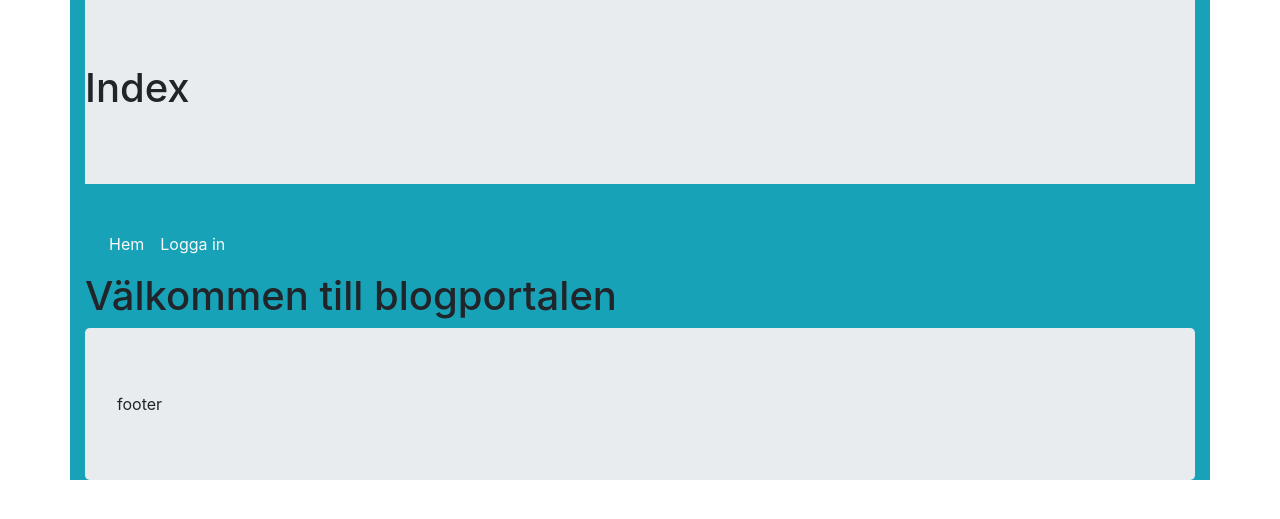
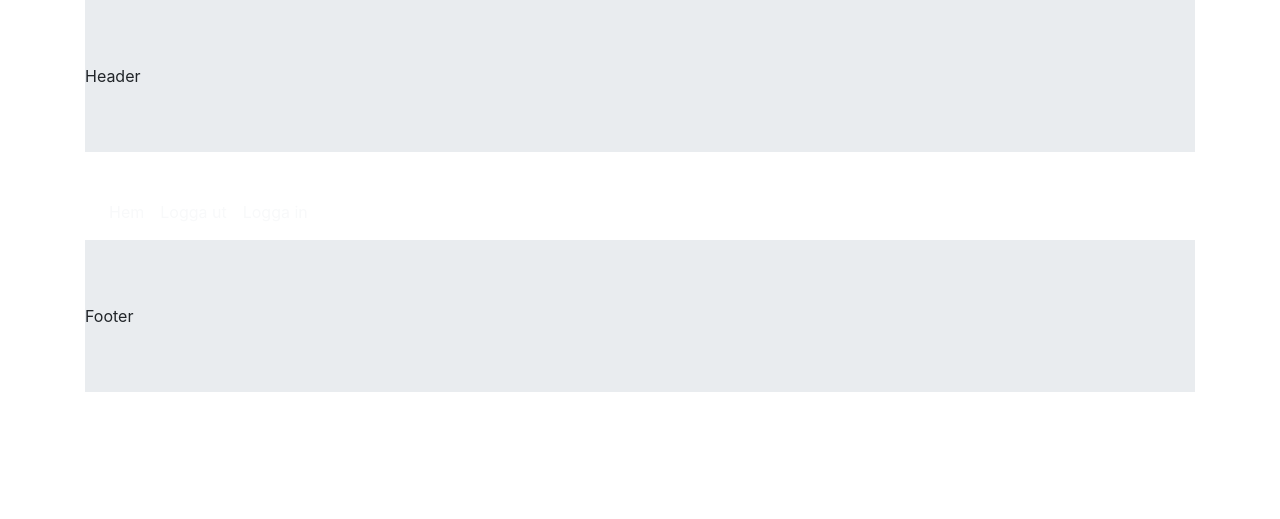
Before and after one commit to felix-och-simon-gyarbete/main, a Flask app: page / in a window 1280 px wide. Shown: the top 519 px of the page. Run offline with Flask 2, Linux system fonts and the light colour scheme; some libraries are stand-ins or nearby versions.

Commit message:
new base

```diff
--- a/Uppgift20/my_server/templates/base.html
+++ b/Uppgift20/my_server/templates/base.html
@@ -1,42 +1,40 @@
 <!DOCTYPE html>
 <html>
 <head>
-	<title>{%block title %}{% endblock %}</title>
-	<link rel="stylesheet" type="text/css" href="{{url_for('static', filename='mall.css')}}">
+	<title></title>
     <meta charset="utf-8">
     <meta name="viewport" content="width=device-width, initial-scale=1">
     <link rel="stylesheet" href="https://maxcdn.bootstrapcdn.com/bootstrap/4.5.2/css/bootstrap.min.css">
     <script src="https://ajax.googleapis.com/ajax/libs/jquery/3.5.1/jquery.min.js"></script>
     <script src="https://cdnjs.cloudflare.com/ajax/libs/popper.js/1.16.0/umd/popper.min.js"></script>
     <script src="https://maxcdn.bootstrapcdn.com/bootstrap/4.5.2/js/bootstrap.min.js"></script>
+    <link rel="stylesheet" type="text/css" href="mall.css">
 </head>
 <body class="bg-muted">
-	<div class="container bg-info">
+    <div class="container lada">
 
-	<header class="jumbotron jumbotron-fluid header">{% block header %}{% endblock %}</header>
-	{% for category, message in get_flashed_messages(with_categories=True) %}
-		<div class="alert-{{category}}">
+    <header class="jumbotron jumbotron-fluid header">Header</header>
 
-      	<p>{{ message }}</p>
-      	</div>
-	{% endfor %}
     <nav class="navbar navbar-expand-sm meny">
         <ul class="navbar-nav">
-		{% if session['logged_in'] %}
-		<li class="nav-item"><a class="nav-link text-light" href="{{url_for('start')}}">Hem</a></li>
-		<li class="nav-item"><a class="nav-link text-light" href="{{url_for('userPage')}}">Lista användare</a></li>
-		<li class="nav-item"><a class="nav-link text-light" href="{{url_for('loggaUt')}}">Logga Ut</a></li>
-		{% else %}
-		<li class="nav-item"><a class="nav-link text-light" href="{{url_for('start')}}">Hem</a></li>
-		<li class="nav-item"><a class="nav-link text-light" href="{{url_for('login')}}">Logga in</a></li>
-		{% endif %}
+        <li class="nav-item"><a class="nav-link text-light" href="1">Hem</a></li>
+        <li class="nav-item"><a class="nav-link text-light" href="2">Logga ut</a></li>
+        <li class="nav-item"><a class="nav-link text-light" href="3">Logga in</a></li>
+
         </ul>
     </nav>
+    <div class="row justify-content-around">
+    	<div class="col-2">
+    		<div class="sidebar"></div>
+    	</div>
+    	<div class="col-10">
+    		<div class="stufnes"></div>
 
-	<content class= "content">{% block content %}{% endblock %}</content>
-	<footer class="jumbotron bottom">footer</footer>
     	</div>
+    </div>
+     <footer class="jumbotron jumbotron-fluid footer">Footer</footer>
 
 
+	</div>
 </body>
 </html>
```
Lines whose indentation alone changed are shown as unchanged.
